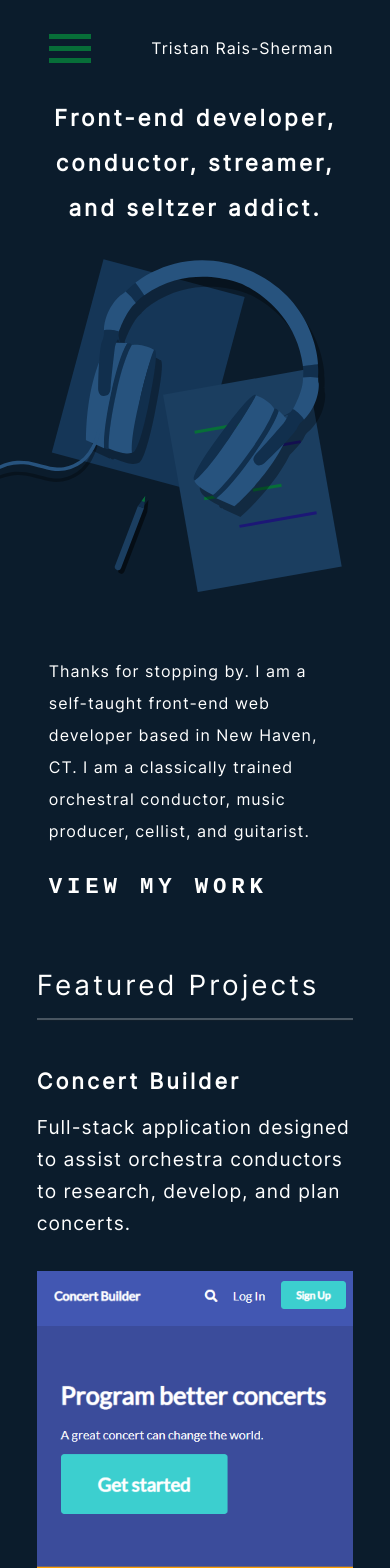
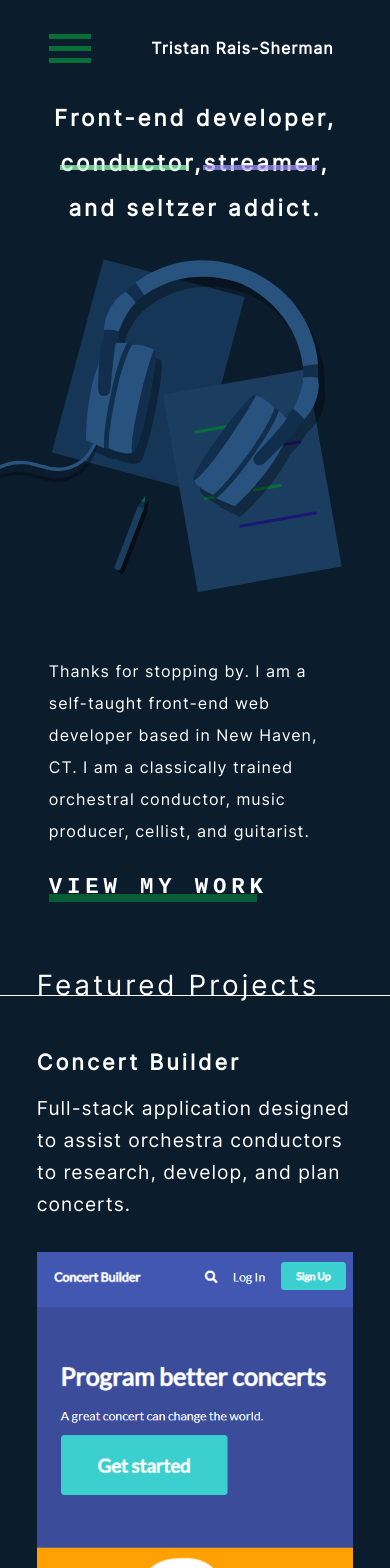
Before and after one commit to thecodingconductor/portfolio-reborn, a React (Create React App) app in the folder frontend/: page / in a window 390 px wide. Shown: the top 1568 px of the page. Built offline with nearby package versions, Linux system fonts and the light colour scheme; a web font is replaced by a local one.

Commit message:
mobile on home page looking good

```diff
--- a/frontend/src/components/FeaturedProjects.js
+++ b/frontend/src/components/FeaturedProjects.js
@@ -9,8 +9,13 @@ import Can from '../assets/img-can.svg'
 const FeaturedProjects = () => {
     return (
        <Container fluid>
-           <h1>Featured Projects</h1>
-           <hr />
+           <h1 className="featured-projects-text">
+               Featured Projects
+
+               <span class="underline-full-width"></span>
+
+           </h1>
+
            <Container className="concert-builder-container" fluid>
                <h4>Concert Builder</h4>
                <p>
@@ -18,7 +23,10 @@ const FeaturedProjects = () => {
                </p>
                <img src={ConcertBuilder} alt="Concert Builder Home Page" className="concert-builder-image"></img>
                 <Container fluid className="view-project-button d-flex flex-row align-items-center justify-content-between">
-                    <p className="view-project">VIEW PROJECT</p>
+                    <p className="view-project">
+                        VIEW PROJECT
+                        <span className="line-through-work"></span>
+                    </p>
                     <img src={ArrowMobile} alt="View Project"></img>
                 </Container>
                 <Container className="projects-tags-container" fluid>
@@ -33,7 +41,10 @@ const FeaturedProjects = () => {
                 </p>
                 <img src={OrchesNation} alt="OrchesNation Home Page" className="orches-nation-image"></img>
                 <Container fluid className="view-project-button d-flex flex-row align-items-center justify-content-between">
-                    <p className="view-project">VIEW PROJECT</p>
+                    <p className="view-project">
+                        VIEW PROJECT
+                        <span className="line-through-work"></span>
+                    </p>
                     <img src={ArrowMobile} alt="View Project"></img>
                 </Container>
                 <Container className="projects-tags-container" fluid>
@@ -49,7 +60,10 @@ const FeaturedProjects = () => {
                 </p>
                 <img src={MarsRover} alt="Mars Rover Home Page" className="mars-rover-image"></img>
                 <Container fluid className="view-project-button d-flex flex-row align-items-center justify-content-between">
-                    <p className="view-project">VIEW PROJECT</p>
+                    <p className="view-project">
+                        VIEW PROJECT
+                        <span className="line-through-work"></span>
+                    </p>
                     <img src={ArrowMobile} alt="View Project"></img>
                 </Container>
                 <Container className="projects-tags-container d-flex flex-column align-items-start" fluid>
@@ -63,7 +77,10 @@ const FeaturedProjects = () => {
 
                 </Container>
                 <Container className="view-projects-selector d-flex align-items-center justify-content-between" fluid>
-                    <p className="view-project">VIEW ALL PROJECTS</p>
+                    <p className="view-project">
+                        <span className="view-all-line">VIEW ALL</span>
+                        <span className="projects-line">PROJECTS</span>
+                    </p>
                     <img src={ArrowMobile} alt="View Project"></img>
                 </Container>
            </Container>
--- a/frontend/src/custom.scss
+++ b/frontend/src/custom.scss
@@ -96,6 +96,18 @@ body {
   font-weight: 700;
   font-style: normal;
   margin-bottom: 0;
+  position: relative;
+
+  .line-through-work, .view-all-line, .projects-line {
+    height: 8px;
+    // width: 80%;
+    left: 0;
+    right: 5%;
+    background-color: rgba(7,111,56, 0.8);
+    position: absolute;
+    bottom: 10%;
+  }
+
 }
 
 hr {
@@ -114,6 +126,10 @@ hr {
 
   .navbar-right {
     width: 70%;
+
+    p {
+      font-weight: bold;
+    }
   }
 
 }
@@ -131,19 +147,32 @@ hr {
     line-height: 200%;
     text-align: center;
 
-    .conductor-text-span, .streamer-text-span {
+    .text-line-conductor, .text-line-streamer {
+      display: inline-block;
       position: relative;
-    }
-
-    .conductor-line-span {
-      position: absolute;
-      top: 0;
-      height: 10px;
-      width: 100%;
-      background-color: pink;
     }
   }
 
+}
+
+.line-through-conductor {
+  height: 5px;
+  // width: 80%;
+  background-color: rgba(163,255,191, 0.7);
+  position: absolute;
+  bottom: 35%;
+  left: 0;
+  right: 10%;
+}
+
+.line-through-streamer {
+  height: 5px;
+  // width: 80%;
+  left: 0;
+  right: 10%;
+  background-color: rgba(164,148,255, 0.7);
+  position: absolute;
+  bottom: 35%;
 }
 
 // Headphones
@@ -185,7 +214,32 @@ hr {
     padding: 0;
     font-size: 1.4rem;
     letter-spacing: .3rem;
+    position: relative;
+
+    .line-through-work {
+      height: 8px;
+      // width: 80%;
+      left: 0;
+      right: 5%;
+      background-color: rgba(7,111,56, 0.8);
+      position: absolute;
+      bottom: 10%;
+    }
   }
+
+
+}
+
+.featured-projects-text {
+  position: relative;
+    .underline-full-width {
+      height: 1px;
+      background-color: #fff;
+      position: absolute;
+      left: -20%;
+      right: -20%;
+      bottom: 20%;
+    }
 }
 
 .concert-builder-container, .orchesnation-container, .mars-rover-container {
--- a/frontend/src/screens/HomeScreen.js
+++ b/frontend/src/screens/HomeScreen.js
@@ -12,10 +12,16 @@ const HomeScreen = () => {
             <Header />
             <Container className="main-title-container" fluid>
                 <h1 className="main-title">Front-end developer,
-                conductor,
-                streamer,
+                <span className="text-line-conductor">conductor,
+                    <span className="line-through-conductor"></span>
+                </span>
+                <span className="text-line-streamer">streamer,
+                    <span className="line-through-streamer"></span>
+                </span>
                 and seltzer addict.</h1>
             </Container>
+
+
             <Container className="headphones-container">
                 <img src={Headphones} alt="Headphones" className="headphones-image"></img>
             </Container>
@@ -31,6 +37,9 @@ const HomeScreen = () => {
             <Container className="view-work-container">
                 <Button className="view-work-button view-project">
                     View My Work
+                    <span className="line-through-work">
+
+                    </span>
                 </Button>
             </Container>
             <FeaturedProjects />
```
